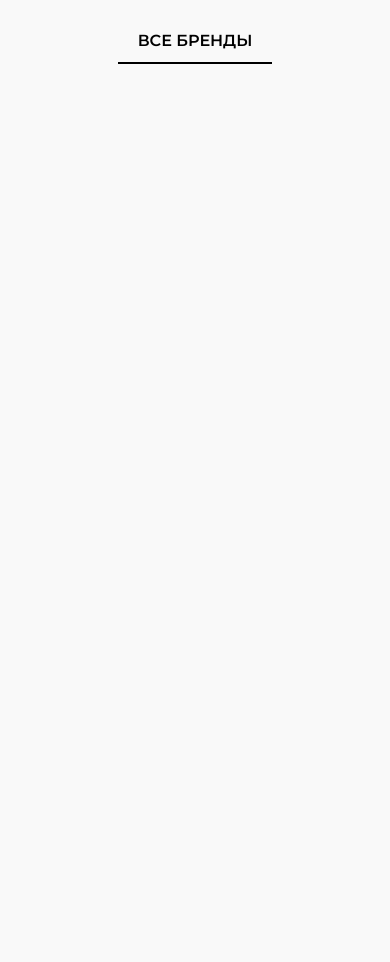
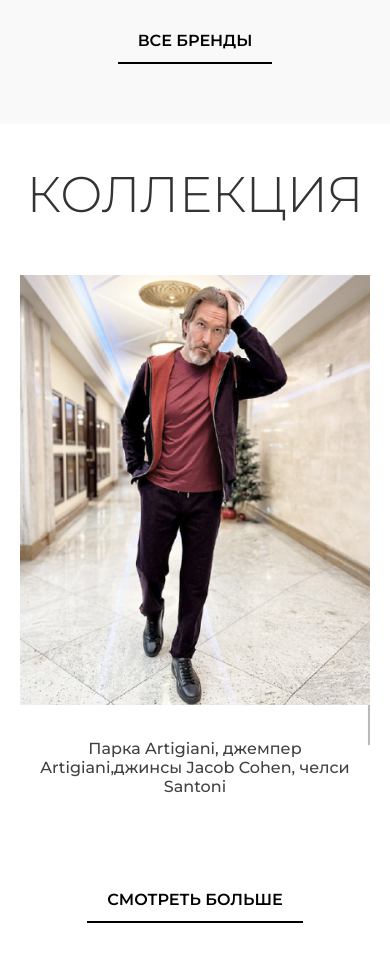
Before and after one commit to slumpthug/next-project, a Next.js app: page / in a window 390 px wide. Shown: the part 1900-2862 px from the top of the page. Before the commit the page ends 2024 px from the top, so only its background shows below. Built offline with nearby package versions, Linux system fonts and the light colour scheme.

Commit message:
added collection block and instal swiper

```diff
--- /dev/null
+++ b/components/colllection/Collection-style.module.css
@@ -0,0 +1,89 @@
+.container {
+    padding: 40px 80px;
+    margin: 60px 170px;
+    display: flex;
+    flex-direction: column;
+    align-items: center;
+    row-gap: 50px;
+    background-color: #fff;
+}
+
+.container h1 {
+    font-weight: 300;
+    font-size: 50px;
+}
+
+.collection__wrapper {
+    display: flex;
+    align-items: flex-start;
+    column-gap: 20px;
+}
+
+.collection__card {
+    width: 320px;
+    height: 100%;
+    text-align: center;
+}
+
+.man {
+    width: 100%;
+    height: 430px;
+    object-fit: cover;
+}
+
+.collection__card p {
+    padding: 30px 10px;
+    font-weight: 500;
+    font-size: 16px;
+    color: #414141;
+}
+
+.collection__slider {
+    display: none;
+}
+
+@media (max-width: 1400px) {
+    .collection__wrapper {
+        flex-wrap: wrap;
+        justify-content: center;
+        row-gap: 20px;
+    }
+}
+
+@media (max-width: 1000px) {
+    .container {
+        padding: 40px 20px;
+        margin: 0px;
+    }
+}
+
+@media (max-width: 500px) {
+    .container {
+        display: flex;
+        flex-direction: column;
+        align-items: center;
+        justify-content: center;
+    }
+
+    .collection__wrapper {
+        display: none;
+    }
+
+    .collection__slider {
+        display: block;
+        width: 100%;
+    }
+
+    .collection__card {
+        width: 100%;
+        height: 100%;
+        text-align: center;
+    }
+}
+
+@media (max-width: 300px) {
+    .container h1 {
+        font-weight: 300;
+        font-size: 30px;
+    }
+}
--- /dev/null
+++ b/components/colllection/Collection.jsx
@@ -0,0 +1,75 @@
+"use client";
+import React from 'react';
+import css from './Collection-style.module.css';
+import Image from 'next/image';
+import MainButton from '../main-button/MainButton';
+import man from '../../public/collection/man.jpg';
+
+import { Swiper, SwiperSlide } from "swiper/react";
+import { Autoplay, EffectCreative } from "swiper";
+import "swiper/css";
+import "swiper/css/effect-creative";
+
+const Collection = () => {
+    return (
+        <div className={css.collection}>
+            <div className={css.container}>
+                <h1>КОЛЛЕКЦИЯ</h1>
+                <div className={css.collection__wrapper}>
+                    <div className={css.collection__card}>
+                        <Image className={css.man} src={man} alt="" />
+                        <p>Спортивный костюм Artigiani, футболка Artigiani, джинсы Jacob Cohen, кеды Santoni</p>
+                    </div>
+                    <div className={css.collection__card}>
+                        <Image className={css.man} src={man} alt="" />
+                        <p>Пуховый жилет Kiton, джинсы Jacob Cohen, футболка Fedeli, кроссовки Valentino</p>
+                    </div>
+                    <div className={css.collection__card}>
+                        <Image className={css.man} src={man} alt="" />
+                        <p>Парка Artigiani, джемпер Artigiani,джинсы Jacob Cohen, челси Santoni</p>
+                    </div>
+                </div>
+                <div className={css.collection__slider}>
+                    <Swiper
+                        grabCursor={true}
+                        effect={"creative"}
+                        creativeEffect={{
+                          prev: {
+                            shadow: true,
+                            translate: ["-120%", 0, -500],
+                          },
+                          next: {
+                            shadow: true,
+                            translate: ["120%", 0, -500],
+                          },
+                        }}
+                        modules={[EffectCreative]}
+                        className="mySwiper2"
+                    >
+                        <SwiperSlide>
+                            <div className={css.collection__card}>
+                                <Image className={css.man} src={man} alt="" />
+                                <p>Парка Artigiani, джемпер Artigiani,джинсы Jacob Cohen, челси Santoni</p>
+                            </div>
+                        </SwiperSlide>
+                        <SwiperSlide>
+                            <div className={css.collection__card}>
+                                <Image className={css.man} src={man} alt="" />
+                                <p>Парка Artigiani, джемпер Artigiani,джинсы Jacob Cohen, челси Santoni</p>
+                            </div>
+                        </SwiperSlide>
+                        <SwiperSlide>
+                            <div className={css.collection__card}>
+                                <Image className={css.man} src={man} alt="" />
+                                <p>Парка Artigiani, джемпер Artigiani,джинсы Jacob Cohen, челси Santoni</p>
+                            </div>
+                        </SwiperSlide>
+                    </Swiper>
+                </div>
+                <MainButton text="смотреть больше" />
+            </div>
+        </div>
+    );
+};
+
+export default Collection;
--- a/package.json
+++ b/package.json
@@ -11,6 +11,7 @@
   "dependencies": {
     "next": "13.4.1",
     "react": "18.2.0",
-    "react-dom": "18.2.0"
+    "react-dom": "18.2.0",
+    "swiper": "^9.3.0"
   }
 }
--- a/src/pages/index.js
+++ b/src/pages/index.js
@@ -2,6 +2,7 @@ import Head from 'next/head'
 import Header from '../../components/header/Header'
 import First from '../../components/first/First'
 import Brands from '../../components/brands/Brands'
+import Collection from '../../components/colllection/Collection'
 
 export default function Home() {
   return (
@@ -15,6 +16,7 @@ export default function Home() {
       <Header/>
       <First/>
       <Brands/>
+      <Collection/>
     </>
   )
 }
```
Also changed, not shown: 1 other file (tests, documents, lock files or other folders).
